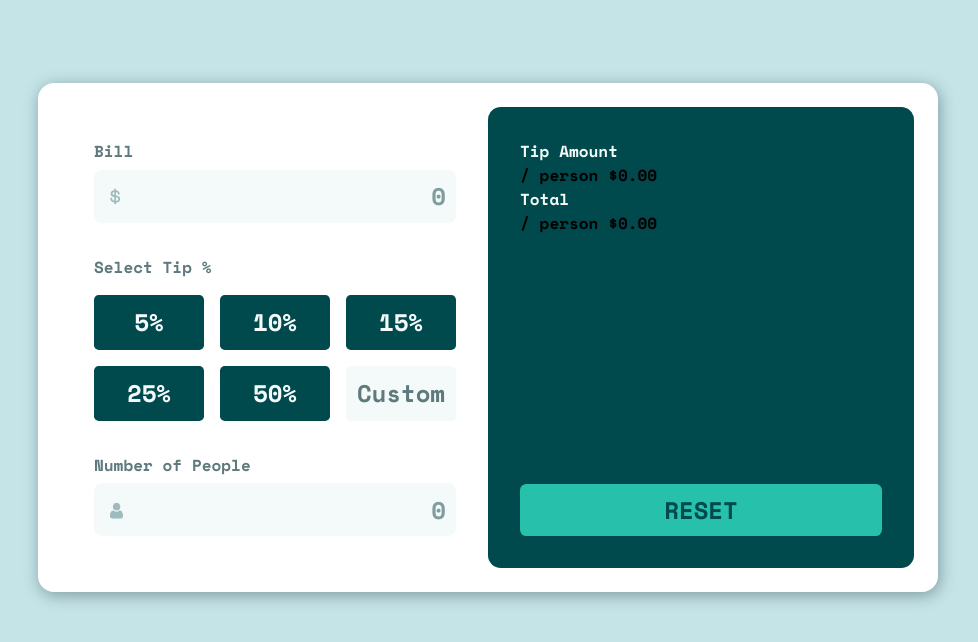
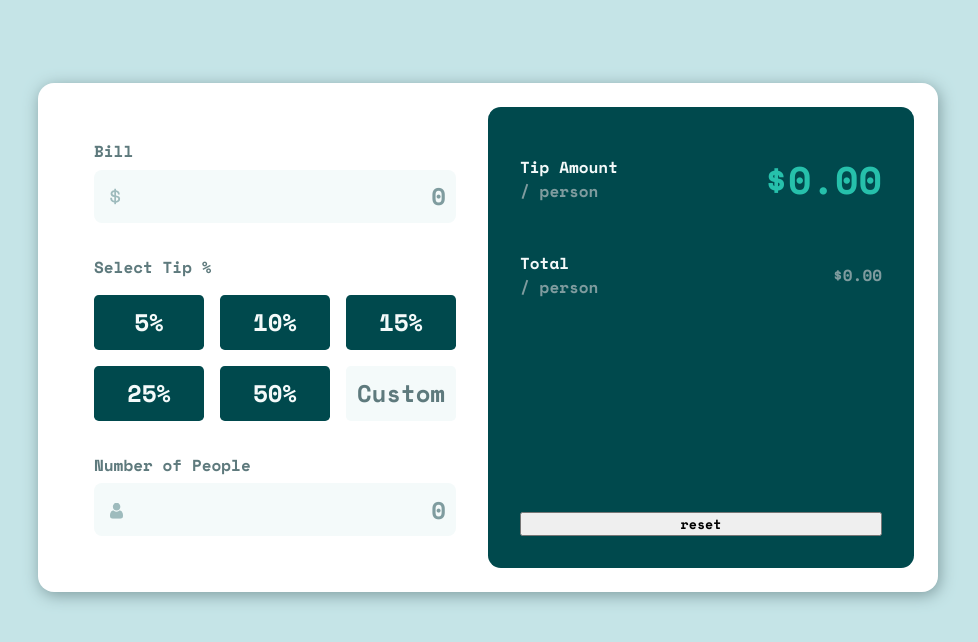
Before and after one commit to DanteBenicio/tip-calculator-app, a website built with Vite: page index.html in a window 1280 px wide. Shown: the part 142-784 px from the top of the page, without its empty margins (152-1130 px from the left). Built offline with nearby package versions, Linux system fonts and the light colour scheme.

Commit message:
tip_result_wrapper styles

```diff
--- a/style.css
+++ b/style.css
@@ -120,7 +120,33 @@
   flex-direction: column;
 }
 
-.button-reset {
+.tip_result_wrapper {
+  display: flex;
+  justify-content: space-between;
+  flex-direction: column;
+  gap: 1rem;
+}
+
+.tip_result_wrapper > div {
+  display: flex;
+  justify-content: space-between;
+  align-items: center;
+  flex-basis: 80px;
+}
+
+.tip_result_wrapper span {
+  color: var(--grayish-cyan);
+}
+
+.tip_result_wrapper .value {
+  display: grid;
+  place-items: center;
+  font-size: 2.4rem;
+  height: 100%;
+  color: var(--strong-cyan);
+}
+
+.button {
   width: 100%;
   padding: 0.5rem 0rem;
   border: none;
```
